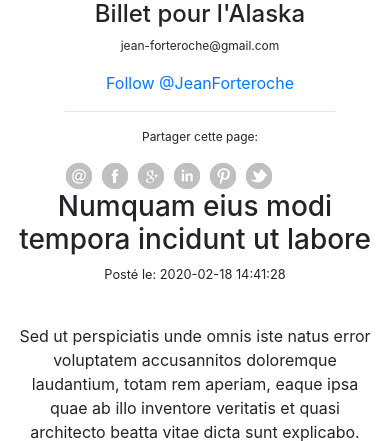
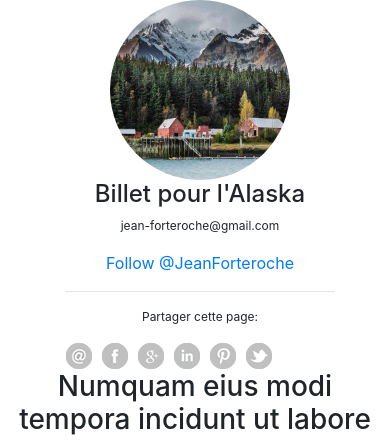
Before and after one commit to romuald85/blog_projet_4, a PHP site: page / in a window 390 px wide. Shown: the part 40-481 px from the top of the page. Run offline with PHP 8.4, Linux system fonts and the light colour scheme; data comes from the database, SQL or seed files in the repository; some libraries are stand-ins or nearby versions.

Commit message:
bug - affichage de la petite image en responsive sur la page home

```diff
--- a/view/frontend/home.php
+++ b/view/frontend/home.php
@@ -4,7 +4,7 @@
     <div class="row">
       <div class="col-sm-3 profile">
         <aside>
-          <img class="rounded-circle img-responsive" id="image-alaska" src="img/alaska.jpg" alt="alaska-image">
+          <img class="rounded-circle img-responsive-rounded" id="image-alaska" src="img/alaska.jpg" alt="alaska-image">
           <h4>Billet pour l'Alaska</h4>
           <p>jean-forteroche@gmail.com</p>
           <a class="twitter-follow-button" href="https://twitter.com/JeanForteroche" data-show-count="true" data-size="large">
```
